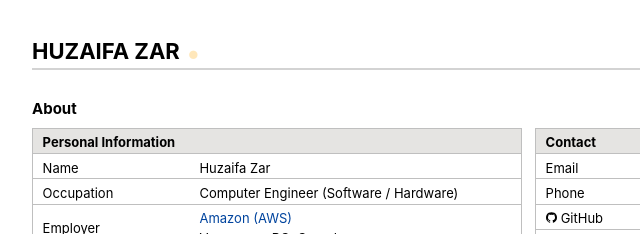
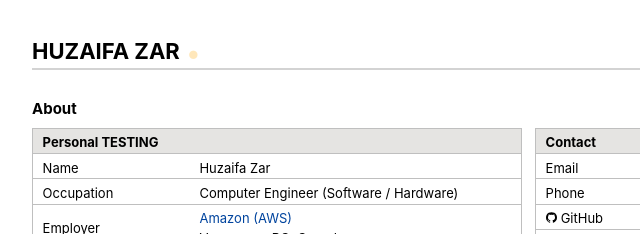
Before and after one commit to refrigerator18/refrigerator18.github.io, a plain HTML site: page index.html in a window 1280 px wide. Shown: the top 234 px of the page, 224-864 px from the left. Drawn offline with Linux system fonts and the light colour scheme; a web font is replaced by a local one.

Commit message:
deployment issue

```diff
--- a/index.html
+++ b/index.html
@@ -30,7 +30,7 @@
                     <table class="table1">
                         <thead>
                             <tr>
-                                <th colspan="2">Personal Information</th>
+                                <th colspan="2">Personal TESTING</th>
                             </tr>
                         </thead>
                         <tbody>
```
